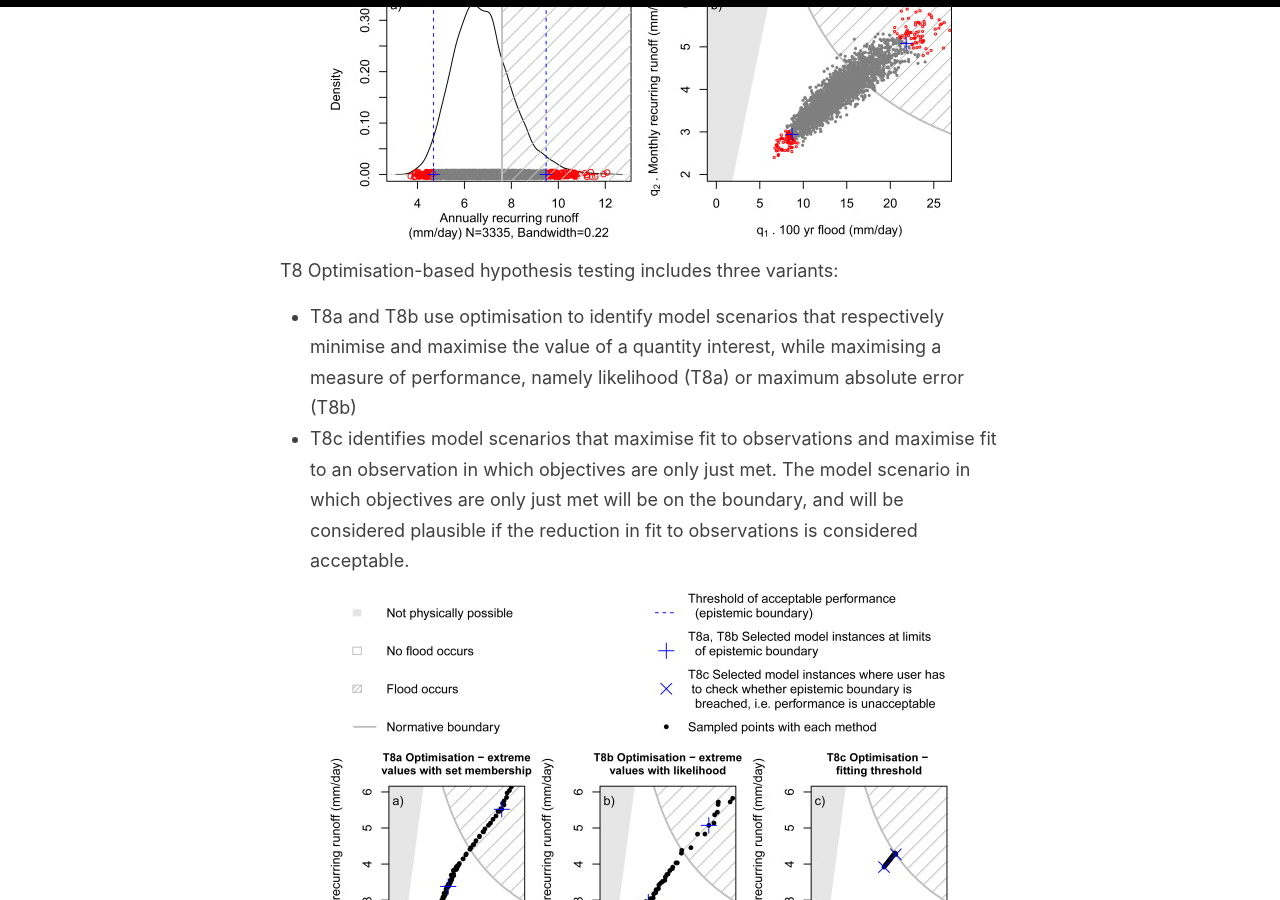
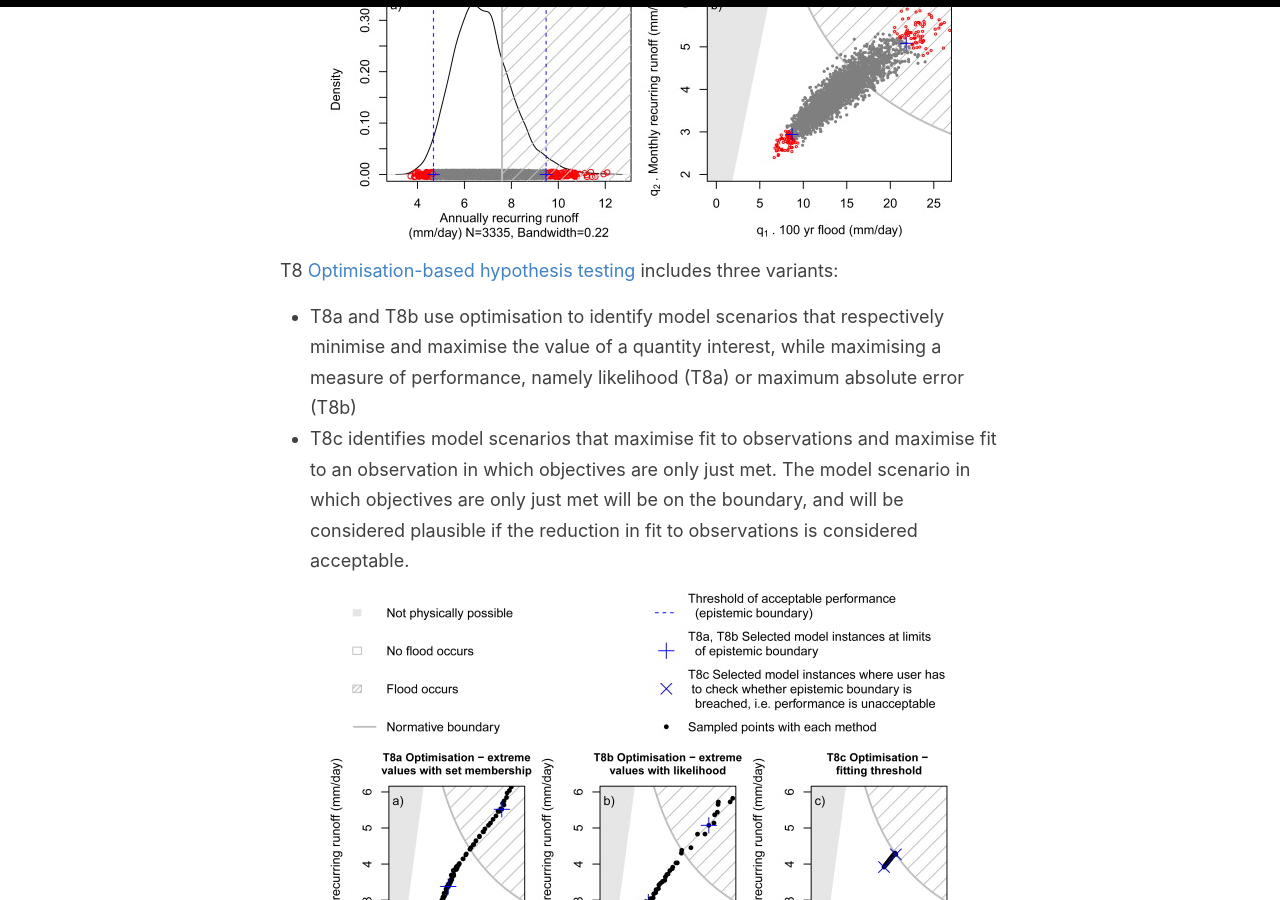
Before and after one commit to uncertainfutures/uncertainfutures.github.io, a Jekyll site: the page built from _examples/guillaume-2015.md, in a window 1280 px wide and 900 px high, scrolled down 2961 px. Built offline with Jekyll 4.4.1, drawn with Linux system fonts in a browser that asks for light colours; some of the changed lines change nothing that is shown.

Commit message:
Add link

```diff
--- a/_examples/guillaume-2015.md
+++ b/_examples/guillaume-2015.md
@@ -32,7 +32,7 @@ problem_definition: >
   <li>T7c The "p-value" is calculated as the likelihood that flood occurs.</li>
   </ul>
   <p><img src="../../images/guillaume-2015-t7.jpg"></p>
-  <p>T8 Optimisation-based hypothesis testing includes three variants:</p>
+  <p>T8 <a href="../../theory/optimisation-based-hypothesis-testing/">Optimisation-based hypothesis testing</a> includes three variants:</p>
   <ul>
   <li>T8a and T8b use optimisation to identify model scenarios that respectively minimise and maximise the value of a quantity interest, while maximising a measure of performance, namely likelihood (T8a) or maximum absolute error (T8b)</li>
   <li>T8c identifies model scenarios that maximise fit to observations and maximise fit to an observation in which objectives are only just met. The model scenario in which objectives are only just met will be on the boundary, and will be considered plausible if the reduction in fit to observations is considered acceptable.</li>
```
